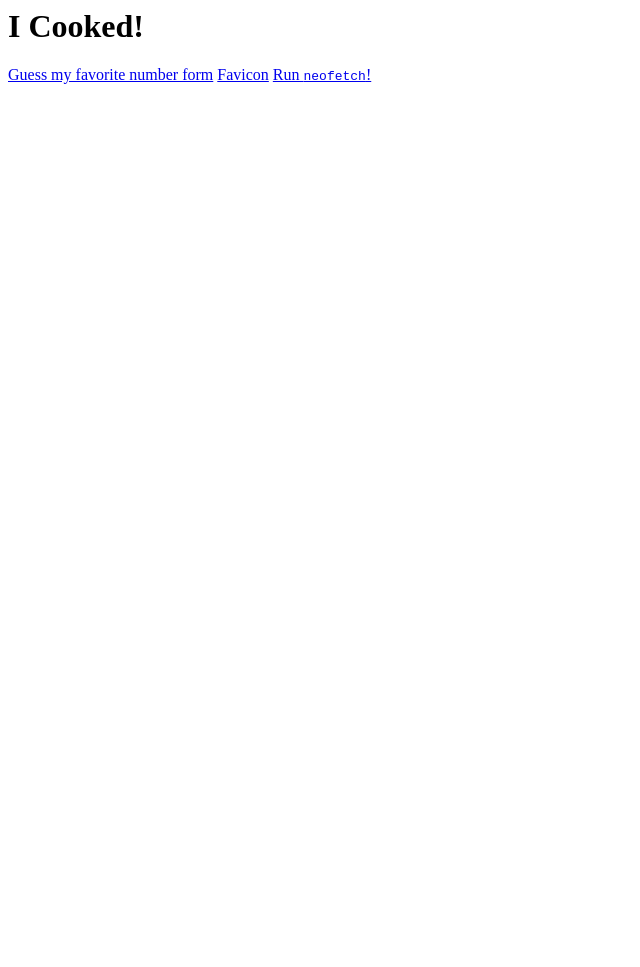
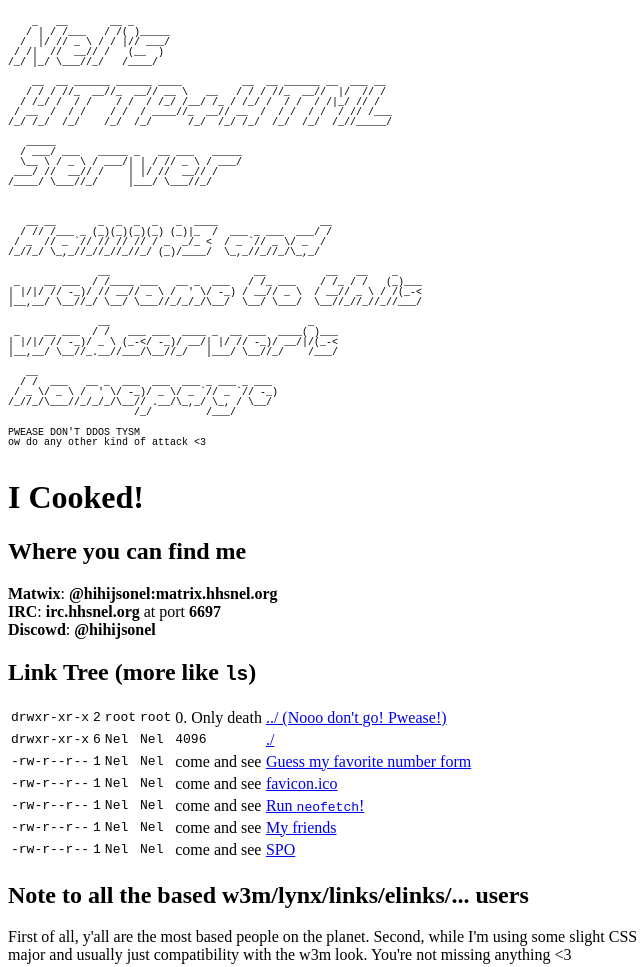
Before and after one commit to hhsNel/server, a plain HTML site: page files/index.html in a window 1280 px wide. Shown: the whole page, without its empty margins (0-640 px from the left). Before the commit the page ends 800 px from the top, so only its background shows below. Drawn offline with Linux system fonts and the light colour scheme.

Commit message:
customization

```diff
--- a/files/index.html
+++ b/files/index.html
@@ -1,4 +1,66 @@
+<pre style="font-family: monospace; line-height: 1; font-size: 10px; white-space: pre; ">
+<code>
+    _   __       __ _
+   / | / /___   / /( )_____
+  /  |/ // _ \ / / |// ___/
+ / /|  //  __// /   (__  )
+/_/ |_/ \___//_/   /____/
+
+    __  __ ______ ______ ____          __  __ ______ __  ___ __
+   / / / //_  __//_  __// __ \   __   / / / //_  __//  |/  // /
+  / /_/ /  / /    / /  / /_/ /__/ /_ / /_/ /  / /  / /|_/ // /
+ / __  /  / /    / /  / ____//_  __// __  /  / /  / /  / // /___
+/_/ /_/  /_/    /_/  /_/      /_/  /_/ /_/  /_/  /_/  /_//_____/
+
+   _____
+  / ___/ ___   _____ _   __ ___   _____
+  \__ \ / _ \ / ___/| | / // _ \ / ___/
+ ___/ //  __// /    | |/ //  __// /
+/____/ \___//_/     |___/ \___//_/
+
+
+
+   __ __       _  _  _  _   _  ____                 __
+  / // /___ _ (_)(_)(_)(_) (_)|_  /  ___ _ ___  ___/ /
+ / _  // _ `// // // // / _  _/_ &lt;  / _ `// _ \/ _  /
+/_//_/ \_,_//_//_//_//_/ (_)/____/  \_,_//_//_/\_,_/
+
+               __                        __          __   __    _
+ _    __ ___  / /____ ___   __ _  ___   / /_ ___    / /_ / /   (_)___
+| |/|/ // -_)/ // __// _ \ /  ' \/ -_) / __// _ \  / __// _ \ / /(_-&lt;
+|__,__/ \__//_/ \__/ \___//_/_/_/\__/  \__/ \___/  \__//_//_//_//___/
+
+               __                                 _
+ _    __ ___  / /   ___ ___  ____ _  __ ___  ____( )___
+| |/|/ // -_)/ _ \ (_-&lt;/ -_)/ __/| |/ // -_)/ __/|/(_-&lt;
+|__,__/ \__//_.__//___/\__//_/   |___/ \__//_/    /___/
+
+   __
+  / /  ___   __ _  ___  ___  ___ _ ___ _ ___
+ / _ \/ _ \ /  ' \/ -_)/ _ \/ _ `// _ `// -_)
+/_//_/\___//_/_/_/\__// .__/\_,_/ \_, / \__/
+                     /_/         /___/
+
+PWEASE DON'T DDOS TYSM
+ow do any other kind of attack &lt;3
+</code>
+</pre>
 <h1> I Cooked! </h1>
-<a href="/my-form">Guess my favorite number form</a>
-<a href="/favicon.ico">Favicon</a>
-<a href="/my-specs">Run <code>neofetch</code>!</a>
+<h2> Where you can find me </h2>
+<b>Matwix</b>: <b>@hihijsonel:matrix.hhsnel.org</b> <br>
+<b>IRC</b>: <b>irc.hhsnel.org</b> at port <b>6697</b> <br>
+<b>Discowd</b>: <b>@hihijsonel</b> <br>
+<h2> Link Tree (more like <code>ls</code>) </h2>
+<table>
+	<tr> <td><code>drwxr-xr-x</code></td> <td><code>2</code></td> <td><code>root</code></td> <td><code>root</code></td> <td>0. Only death</td> <td><a href="/">../ (Nooo don't go! Pwease!)</a></td>      </tr>
+	<tr> <td><code>drwxr-xr-x</code></td> <td><code>6</code></td> <td><code>Nel</code></td> <td><code>Nel</code></td> <td><code>4096</code></td> <td><a href="/">./</a></td>                              </tr>
+	<tr> <td><code>-rw-r--r--</code></td> <td><code>1</code></td> <td><code>Nel</code></td> <td><code>Nel</code></td> <td>come and see</td> <td><a href="/my-form">Guess my favorite number form</a></td> </tr>
+	<tr> <td><code>-rw-r--r--</code></td> <td><code>1</code></td> <td><code>Nel</code></td> <td><code>Nel</code></td> <td>come and see</td> <td><a href="/favicon.ico">favicon.ico</a></td>                   </tr>
+	<tr> <td><code>-rw-r--r--</code></td> <td><code>1</code></td> <td><code>Nel</code></td> <td><code>Nel</code></td> <td>come and see</td> <td><a href="/my-specs">Run <code>neofetch</code>!</a></td>   </tr>
+	<tr> <td><code>-rw-r--r--</code></td> <td><code>1</code></td> <td><code>Nel</code></td> <td><code>Nel</code></td> <td>come and see</td> <td><a href="/friends">My friends</a></td>                    </tr>
+	<tr> <td><code>-rw-r--r--</code></td> <td><code>1</code></td> <td><code>Nel</code></td> <td><code>Nel</code></td> <td>come and see</td> <td><a href="/spo">SPO</a></td>                               </tr>
+</table>
+<h2> Note to all the based w3m/lynx/links/elinks/... users </h2>
+<p>
+	First of all, y'all are the most based people on the planet. Second, while I'm using some slight CSS to make this website not look like utter dogshit for all those zoomer browser users, it's nothing major and usually just compatibility with the w3m look. You're not missing anything &lt;3
+</p>
```
Also changed, not shown: files/friends.html (added, +32 -0 lines), files/spo.html (added, +36 -0 lines).
